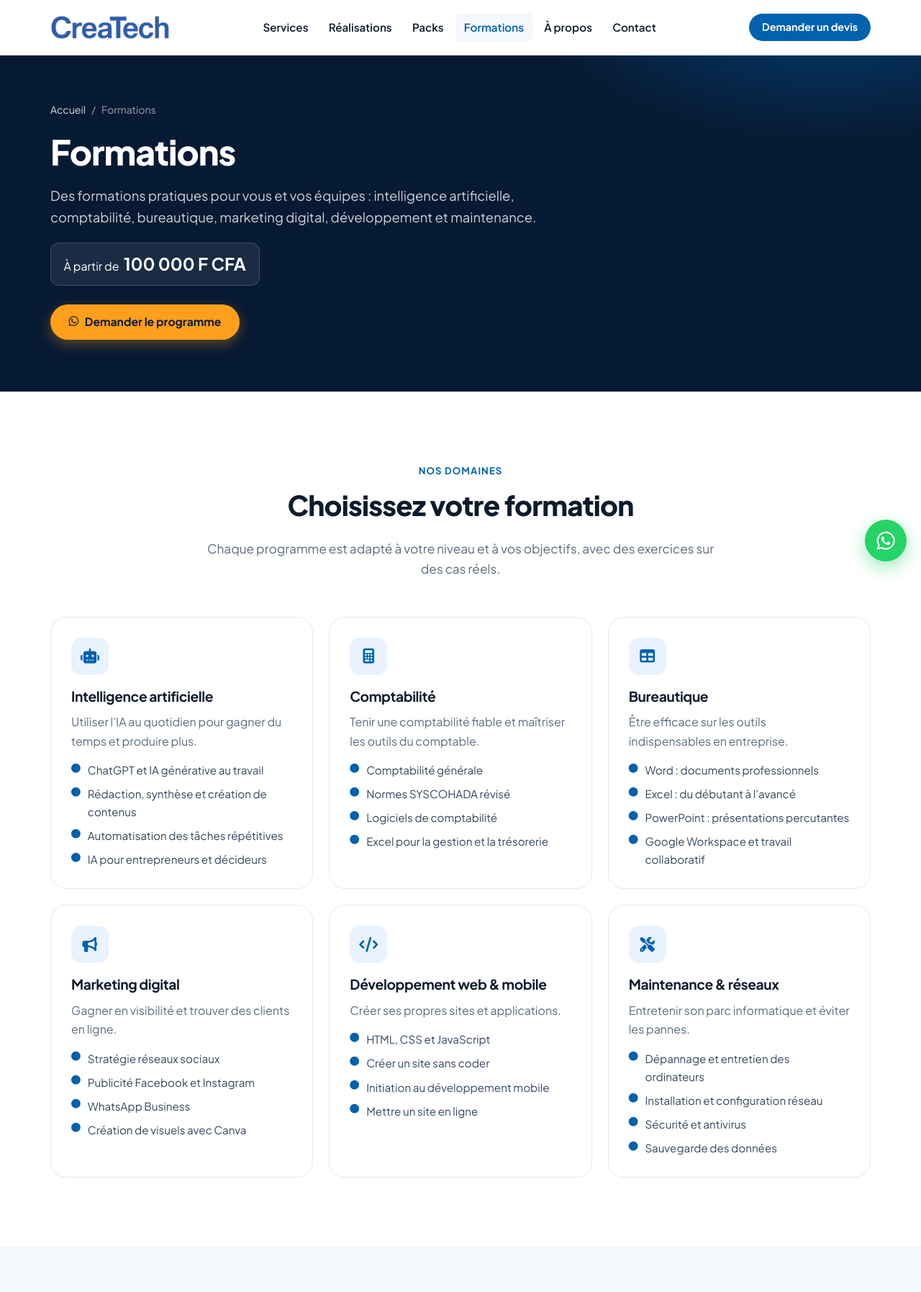
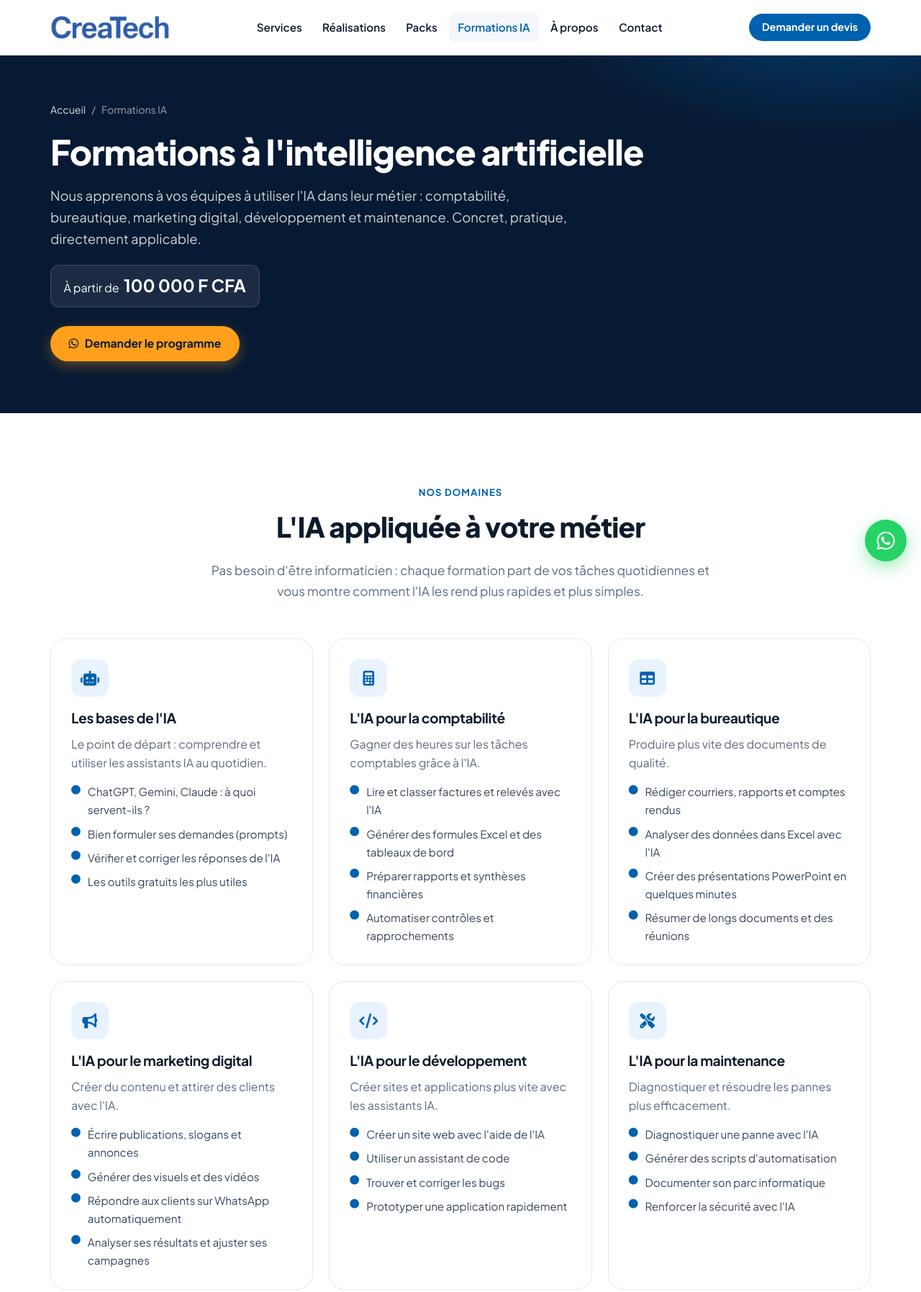
Before and after one commit to SultanDicko/createch, a plain HTML site: page formations.html in a window 1280 px wide. Shown: the top 1795 px of the page at 72% size. Drawn offline with Linux system fonts and the light colour scheme.

Commit message:
Formations : recentrage sur l'utilisation de l'IA par métier
- Six formations « L'IA pour… » : bases de l'IA, comptabilité,
  bureautique, marketing digital, développement et maintenance
- Libellé « Formations IA » dans le menu, le pied de page et le formulaire
- Textes de l'accueil et de la FAQ mis à jour

Co-Authored-By: Claude Opus 5.5 <noreply@anthropic.com>

```diff
--- a/formations.html
+++ b/formations.html
@@ -3,15 +3,15 @@
 <head>
   <meta charset="UTF-8">
   <meta name="viewport" content="width=device-width, initial-scale=1">
-  <title>Formations IA, comptabilité, bureautique et digital — CreaTech</title>
-  <meta name="description" content="Formations à Ouagadougou en intelligence artificielle, comptabilité, bureautique, marketing digital, développement web et maintenance. À partir de 100 000 F CFA.">
+  <title>Formations IA pour la comptabilité, la bureautique et le marketing — CreaTech</title>
+  <meta name="description" content="Apprenez à utiliser l&#x27;intelligence artificielle dans votre métier : comptabilité, bureautique, marketing digital, développement et maintenance. Formations à Ouagadougou dès 100 000 F CFA.">
   <link rel="canonical" href="https://createchbf.com/formations.html">
   <meta name="theme-color" content="#071a33">
   <meta property="og:type" content="website">
   <meta property="og:locale" content="fr_FR">
   <meta property="og:site_name" content="CreaTech">
-  <meta property="og:title" content="Formations IA, comptabilité, bureautique et digital — CreaTech">
-  <meta property="og:description" content="Formations à Ouagadougou en intelligence artificielle, comptabilité, bureautique, marketing digital, développement web et maintenance. À partir de 100 000 F CFA.">
+  <meta property="og:title" content="Formations IA pour la comptabilité, la bureautique et le marketing — CreaTech">
+  <meta property="og:description" content="Apprenez à utiliser l&#x27;intelligence artificielle dans votre métier : comptabilité, bureautique, marketing digital, développement et maintenance. Formations à Ouagadougou dès 100 000 F CFA.">
   <meta property="og:url" content="https://createchbf.com/formations.html">
   <meta property="og:image" content="https://createchbf.com/assets/img/og-createch.jpg">
   <meta name="twitter:card" content="summary_large_image">
@@ -36,7 +36,7 @@
       <a href="index.html#services">Services</a>
       <a href="realisations.html">Réalisations</a>
       <a href="index.html#packs">Packs</a>
-      <a href="formations.html" aria-current="page">Formations</a>
+      <a href="formations.html" aria-current="page">Formations IA</a>
       <a href="index.html#apropos">À propos</a>
       <a href="index.html#contact">Contact</a>
       <a class="btn btn-whatsapp nav-mobile-only" href="https://wa.me/22661967267?text=Bonjour%20CreaTech%2C%20je%20souhaite%20discuter%20de%20mon%20projet." target="_blank" rel="noopener"><i class="fa-brands fa-whatsapp"></i> Discuter sur WhatsApp</a>
@@ -51,9 +51,9 @@
 
   <section class="page-hero">
     <div class="container">
-      <nav class="breadcrumb" aria-label="Fil d'Ariane"><a href="index.html">Accueil</a><span>/</span><span>Formations</span></nav>
-      <h1>Formations</h1>
-      <p class="lead">Des formations pratiques pour vous et vos équipes : intelligence artificielle, comptabilité, bureautique, marketing digital, développement et maintenance.</p>
+      <nav class="breadcrumb" aria-label="Fil d'Ariane"><a href="index.html">Accueil</a><span>/</span><span>Formations IA</span></nav>
+      <h1>Formations à l'intelligence artificielle</h1>
+      <p class="lead">Nous apprenons à vos équipes à utiliser l'IA dans leur métier : comptabilité, bureautique, marketing digital, développement et maintenance. Concret, pratique, directement applicable.</p>
       <div class="price-tag"><span>À partir de</span> <strong>100 000 F CFA</strong></div>
       <div class="hero-actions">
         <a class="btn btn-primary" href="https://wa.me/22661967267?text=Bonjour%20CreaTech%2C%20je%20souhaite%20des%20informations%20sur%20vos%20formations." target="_blank" rel="noopener"><i class="fa-brands fa-whatsapp"></i> Demander le programme</a>
@@ -65,45 +65,45 @@
     <div class="container">
       <div class="section-head reveal">
         <span class="eyebrow">Nos domaines</span>
-        <h2>Choisissez votre formation</h2>
-        <p>Chaque programme est adapté à votre niveau et à vos objectifs, avec des exercices sur des cas réels.</p>
+        <h2>L'IA appliquée à votre métier</h2>
+        <p>Pas besoin d'être informaticien : chaque formation part de vos tâches quotidiennes et vous montre comment l'IA les rend plus rapides et plus simples.</p>
       </div>
       <div class="grid grid-3">
         <div class="training reveal">
           <div class="icon"><i class="fa-solid fa-robot"></i></div>
-          <h3>Intelligence artificielle</h3>
-          <p style="color:var(--muted);margin:0">Utiliser l'IA au quotidien pour gagner du temps et produire plus.</p>
-          <ul><li><i class="fa-solid fa-circle"></i>ChatGPT et IA générative au travail</li><li><i class="fa-solid fa-circle"></i>Rédaction, synthèse et création de contenus</li><li><i class="fa-solid fa-circle"></i>Automatisation des tâches répétitives</li><li><i class="fa-solid fa-circle"></i>IA pour entrepreneurs et décideurs</li></ul>
+          <h3>Les bases de l'IA</h3>
+          <p style="color:var(--muted);margin:0">Le point de départ : comprendre et utiliser les assistants IA au quotidien.</p>
+          <ul><li><i class="fa-solid fa-circle"></i>ChatGPT, Gemini, Claude : à quoi servent-ils ?</li><li><i class="fa-solid fa-circle"></i>Bien formuler ses demandes (prompts)</li><li><i class="fa-solid fa-circle"></i>Vérifier et corriger les réponses de l'IA</li><li><i class="fa-solid fa-circle"></i>Les outils gratuits les plus utiles</li></ul>
         </div>
         <div class="training reveal">
           <div class="icon"><i class="fa-solid fa-calculator"></i></div>
-          <h3>Comptabilité</h3>
-          <p style="color:var(--muted);margin:0">Tenir une comptabilité fiable et maîtriser les outils du comptable.</p>
-          <ul><li><i class="fa-solid fa-circle"></i>Comptabilité générale</li><li><i class="fa-solid fa-circle"></i>Normes SYSCOHADA révisé</li><li><i class="fa-solid fa-circle"></i>Logiciels de comptabilité</li><li><i class="fa-solid fa-circle"></i>Excel pour la gestion et la trésorerie</li></ul>
+          <h3>L'IA pour la comptabilité</h3>
+          <p style="color:var(--muted);margin:0">Gagner des heures sur les tâches comptables grâce à l'IA.</p>
+          <ul><li><i class="fa-solid fa-circle"></i>Lire et classer factures et relevés avec l'IA</li><li><i class="fa-solid fa-circle"></i>Générer des formules Excel et des tableaux de bord</li><li><i class="fa-solid fa-circle"></i>Préparer rapports et synthèses financières</li><li><i class="fa-solid fa-circle"></i>Automatiser contrôles et rapprochements</li></ul>
         </div>
         <div class="training reveal">
           <div class="icon"><i class="fa-solid fa-table"></i></div>
-          <h3>Bureautique</h3>
-          <p style="color:var(--muted);margin:0">Être efficace sur les outils indispensables en entreprise.</p>
-          <ul><li><i class="fa-solid fa-circle"></i>Word : documents professionnels</li><li><i class="fa-solid fa-circle"></i>Excel : du débutant à l'avancé</li><li><i class="fa-solid fa-circle"></i>PowerPoint : présentations percutantes</li><li><i class="fa-solid fa-circle"></i>Google Workspace et travail collaboratif</li></ul>
+          <h3>L'IA pour la bureautique</h3>
+          <p style="color:var(--muted);margin:0">Produire plus vite des documents de qualité.</p>
+          <ul><li><i class="fa-solid fa-circle"></i>Rédiger courriers, rapports et comptes rendus</li><li><i class="fa-solid fa-circle"></i>Analyser des données dans Excel avec l'IA</li><li><i class="fa-solid fa-circle"></i>Créer des présentations PowerPoint en quelques minutes</li><li><i class="fa-solid fa-circle"></i>Résumer de longs documents et des réunions</li></ul>
         </div>
         <div class="training reveal">
           <div class="icon"><i class="fa-solid fa-bullhorn"></i></div>
-          <h3>Marketing digital</h3>
-          <p style="color:var(--muted);margin:0">Gagner en visibilité et trouver des clients en ligne.</p>
-          <ul><li><i class="fa-solid fa-circle"></i>Stratégie réseaux sociaux</li><li><i class="fa-solid fa-circle"></i>Publicité Facebook et Instagram</li><li><i class="fa-solid fa-circle"></i>WhatsApp Business</li><li><i class="fa-solid fa-circle"></i>Création de visuels avec Canva</li></ul>
+          <h3>L'IA pour le marketing digital</h3>
+          <p style="color:var(--muted);margin:0">Créer du contenu et attirer des clients avec l'IA.</p>
+          <ul><li><i class="fa-solid fa-circle"></i>Écrire publications, slogans et annonces</li><li><i class="fa-solid fa-circle"></i>Générer des visuels et des vidéos</li><li><i class="fa-solid fa-circle"></i>Répondre aux clients sur WhatsApp automatiquement</li><li><i class="fa-solid fa-circle"></i>Analyser ses résultats et ajuster ses campagnes</li></ul>
         </div>
         <div class="training reveal">
           <div class="icon"><i class="fa-solid fa-code"></i></div>
-          <h3>Développement web & mobile</h3>
-          <p style="color:var(--muted);margin:0">Créer ses propres sites et applications.</p>
-          <ul><li><i class="fa-solid fa-circle"></i>HTML, CSS et JavaScript</li><li><i class="fa-solid fa-circle"></i>Créer un site sans coder</li><li><i class="fa-solid fa-circle"></i>Initiation au développement mobile</li><li><i class="fa-solid fa-circle"></i>Mettre un site en ligne</li></ul>
+          <h3>L'IA pour le développement</h3>
+          <p style="color:var(--muted);margin:0">Créer sites et applications plus vite avec les assistants IA.</p>
+          <ul><li><i class="fa-solid fa-circle"></i>Créer un site web avec l'aide de l'IA</li><li><i class="fa-solid fa-circle"></i>Utiliser un assistant de code</li><li><i class="fa-solid fa-circle"></i>Trouver et corriger les bugs</li><li><i class="fa-solid fa-circle"></i>Prototyper une application rapidement</li></ul>
         </div>
         <div class="training reveal">
           <div class="icon"><i class="fa-solid fa-screwdriver-wrench"></i></div>
-          <h3>Maintenance & réseaux</h3>
-          <p style="color:var(--muted);margin:0">Entretenir son parc informatique et éviter les pannes.</p>
-          <ul><li><i class="fa-solid fa-circle"></i>Dépannage et entretien des ordinateurs</li><li><i class="fa-solid fa-circle"></i>Installation et configuration réseau</li><li><i class="fa-solid fa-circle"></i>Sécurité et antivirus</li><li><i class="fa-solid fa-circle"></i>Sauvegarde des données</li></ul>
+          <h3>L'IA pour la maintenance</h3>
+          <p style="color:var(--muted);margin:0">Diagnostiquer et résoudre les pannes plus efficacement.</p>
+          <ul><li><i class="fa-solid fa-circle"></i>Diagnostiquer une panne avec l'IA</li><li><i class="fa-solid fa-circle"></i>Générer des scripts d'automatisation</li><li><i class="fa-solid fa-circle"></i>Documenter son parc informatique</li><li><i class="fa-solid fa-circle"></i>Renforcer la sécurité avec l'IA</li></ul>
         </div>
       </div>
     </div>
@@ -142,11 +142,11 @@
     <div class="container">
       <div class="cta-band reveal">
         <div>
-          <h2>Prêt à vous former ?</h2>
-          <p>Dites-nous ce que vous voulez apprendre : nous vous envoyons un programme et un tarif adaptés.</p>
+          <h2>Prêt à mettre l'IA au service de votre travail ?</h2>
+          <p>Dites-nous votre métier et vos besoins : nous vous envoyons un programme et un tarif adaptés.</p>
         </div>
         <div class="actions">
-          <a class="btn btn-primary" href="https://wa.me/22661967267?text=Bonjour%20CreaTech%2C%20je%20souhaite%20des%20informations%20sur%20vos%20formations." target="_blank" rel="noopener"><i class="fa-brands fa-whatsapp"></i> Écrire sur WhatsApp</a>
+          <a class="btn btn-primary" href="https://wa.me/22661967267?text=Bonjour%20CreaTech%2C%20je%20souhaite%20des%20informations%20sur%20vos%20formations%20IA." target="_blank" rel="noopener"><i class="fa-brands fa-whatsapp"></i> Écrire sur WhatsApp</a>
           <a class="btn btn-ghost" href="mailto:ismaeldicko@createchbf.com"><i class="fa-regular fa-envelope"></i> Envoyer un email</a>
         </div>
       </div>
@@ -160,7 +160,7 @@
     <div class="footer-grid">
       <div class="footer-brand">
         <img src="assets/img/logo-wordmark-blanc.png" alt="CreaTech" width="200" height="41" loading="lazy">
-        <p>Création, Réinvention, Excellence pour l'Afrique. Applications, sites, IA et formations, depuis Ouagadougou.</p>
+        <p>Création, Réinvention, Excellence pour l'Afrique. Applications, sites, IA et formations IA, depuis Ouagadougou.</p>
       </div>
       <div>
         <h4>Services</h4>
@@ -178,7 +178,7 @@
         <ul>
           <li><a href="realisations.html">Réalisations</a></li>
           <li><a href="index.html#packs">Packs mensuels</a></li>
-          <li><a href="formations.html">Formations</a></li>
+          <li><a href="formations.html">Formations IA</a></li>
           <li><a href="index.html#apropos">À propos</a></li>
           <li><a href="index.html#faq">Questions fréquentes</a></li>
         </ul>
```
Also changed, not shown: 404.html (+3 -3 lines), index.html (+14 -14 lines), packs/essentiel.html (+3 -3 lines), packs/premium.html (+3 -3 lines), packs/pro.html (+3 -3 lines), realisations.html (+3 -3 lines), services/applications.html (+3 -3 lines), services/conseil.html (+3 -3 lines), services/ia.html (+3 -3 lines), services/maintenance.html (+3 -3 lines), services/marketing.html (+3 -3 lines), services/sites.html (+3 -3 lines).
